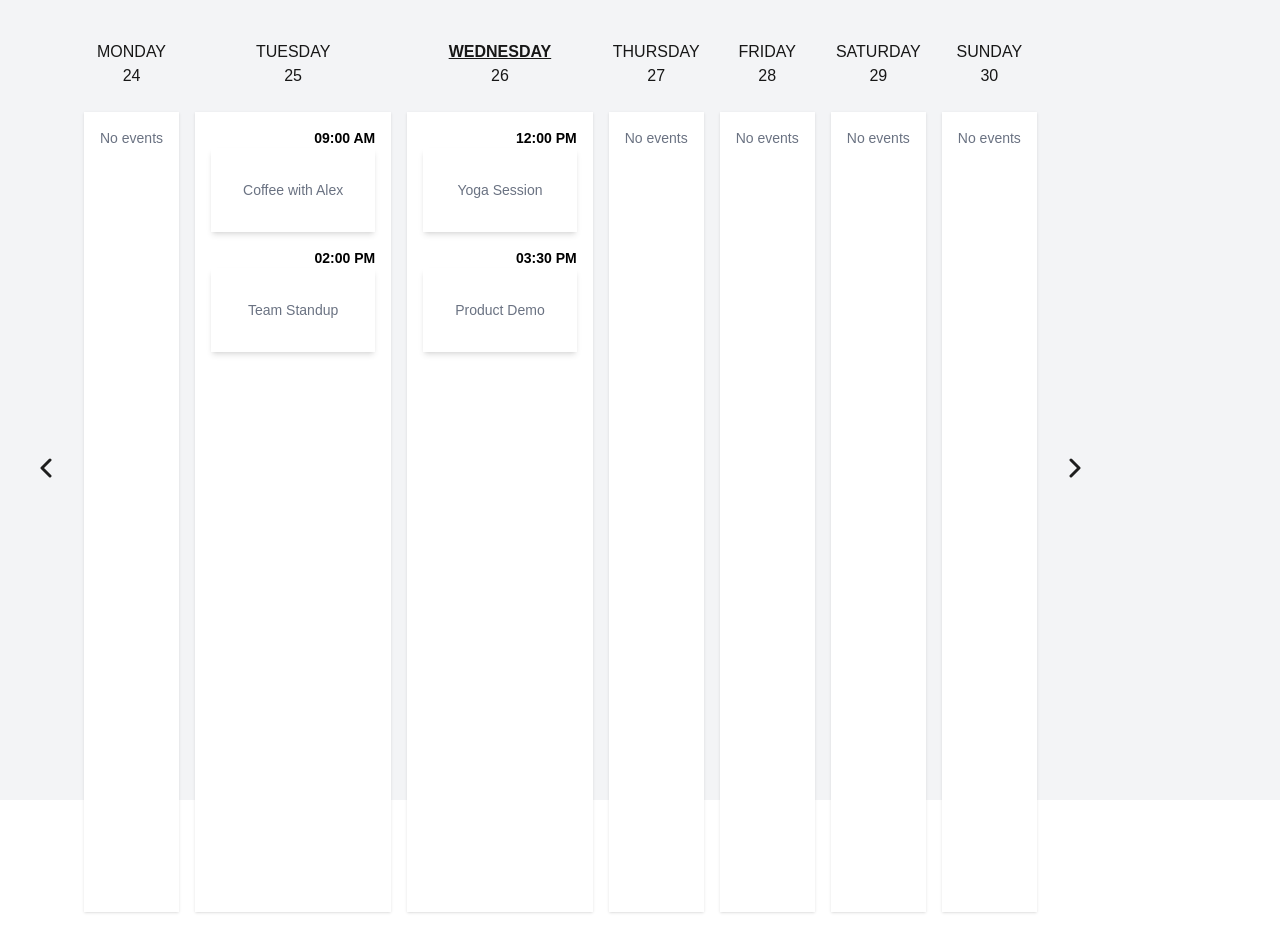
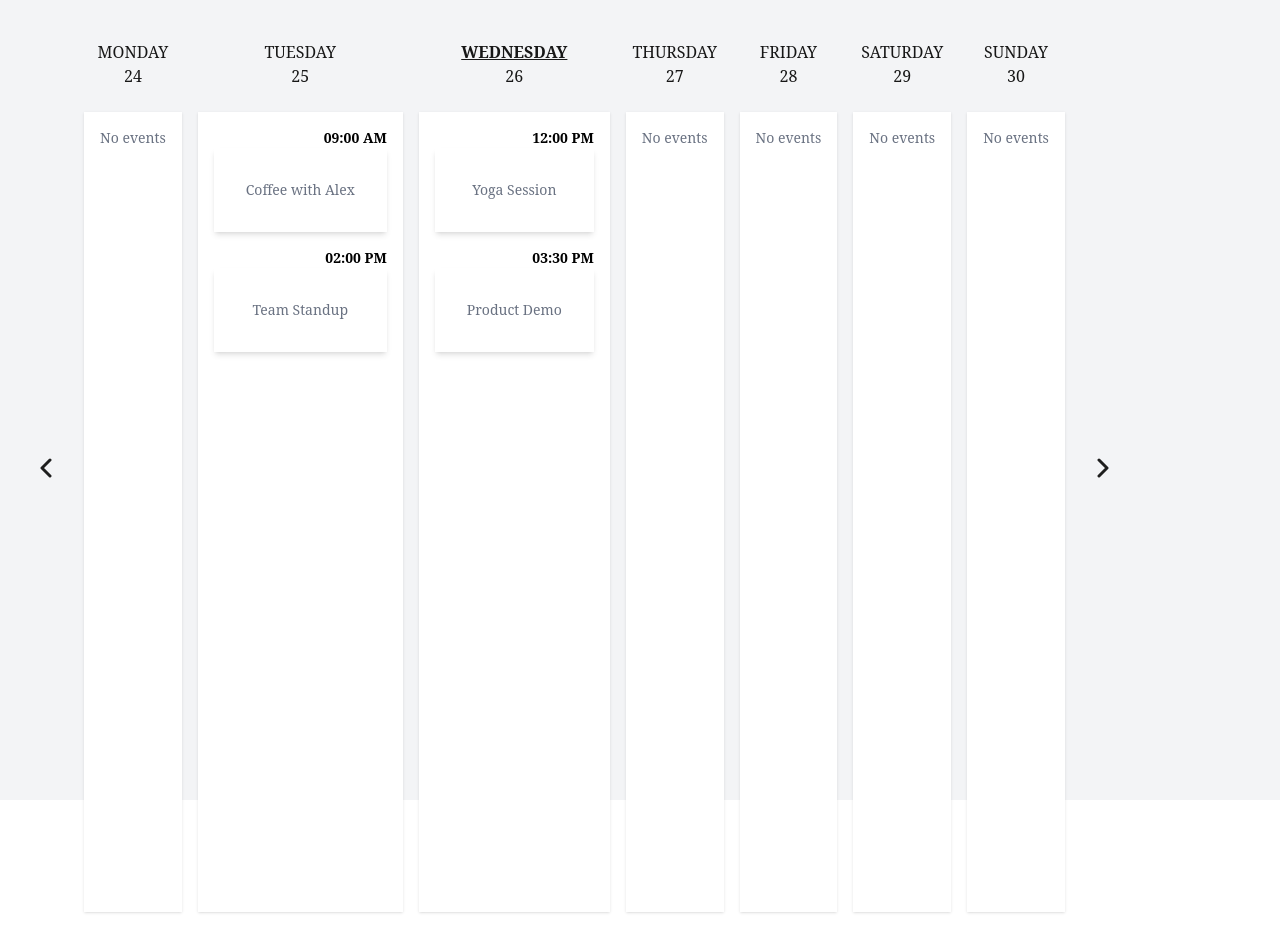
Before and after one commit to Saamiyah/kanbe, a Next.js app: page / in a window 1280 px wide. Built offline with nearby package versions, Linux system fonts and the light colour scheme.

Commit message:
add changeweek functionality

```diff
--- a/app/components/multidayCalendar.tsx/MultiDayCalendar.tsx
+++ b/app/components/multidayCalendar.tsx/MultiDayCalendar.tsx
@@ -1,6 +1,6 @@
 "use client";
 
-import { addDays, format, startOfWeek } from "date-fns";
+import { addDays, addWeeks, format, startOfWeek } from "date-fns";
 import { useMemo, useState } from "react";
 
 import ChevronLeft from "@/app/icons/ChevronLeft";
@@ -16,6 +16,19 @@ export default function MultiDayCalendar({ eventList }) {
     format(addDays(startOfCurrentWeek, i), "yyyy-MM-dd")
   );
 
+  const filteredEvents = useMemo(() => {
+    return weekDays.reduce((acc, day) => {
+      if (eventList[day]) {
+        acc[day] = eventList[day];
+      }
+      return acc;
+    }, {});
+  }, [eventList, weekDays]);
+
+  const changeWeek = (direction) => {
+    setCurrentWeek((prev) => addWeeks(prev, direction * 1));
+  };
+
   const daysofTheWeek = [
     "Monday",
     "Tuesday",
@@ -26,22 +39,13 @@ export default function MultiDayCalendar({ eventList }) {
     "Sunday",
   ];
 
-  const filteredEvents = useMemo(() => {
-    return weekDays.reduce((acc, day) => {
-      if (eventList[day]) {
-        acc[day] = eventList[day];
-      }
-      return acc;
-    }, {});
-  }, [eventList, weekDays]);
-
   return (
     <>
-      <div className="relative w-full">
+      <div className="relative w-full font-playfair">
         <div className="items-center space-4 gap-4 flex">
           <button
-            onClick={() => {}}
-            className="px-4 py-2 bg-light rounded hover:bg-dark cursor-pointer"
+            onClick={() => changeWeek(-1)}
+            className="px-4 py-2 bg-primary rounded hover:bg-secondary cursor-pointer"
           >
             <ChevronLeft />
           </button>
@@ -64,14 +68,16 @@ export default function MultiDayCalendar({ eventList }) {
                   </div>
                   <div>{format(day, "dd").padStart(2, "0")}</div>
                 </div>
-                <DayColumn events={filteredEvents[day] || []} />
+                <DayColumn
+                  events={filteredEvents[day] || []} // Pass only the events for that day
+                />
               </div>
             );
           })}
 
           <button
-            onClick={() => {}}
-            className="px-4 py-2 bg-light rounded hover:bg-dark cursor-pointer"
+            onClick={() => changeWeek(1)}
+            className="px-4 py-2 bg-primary rounded hover:bg-secondary cursor-pointer"
           >
             <ChevronRight />
           </button>
```
